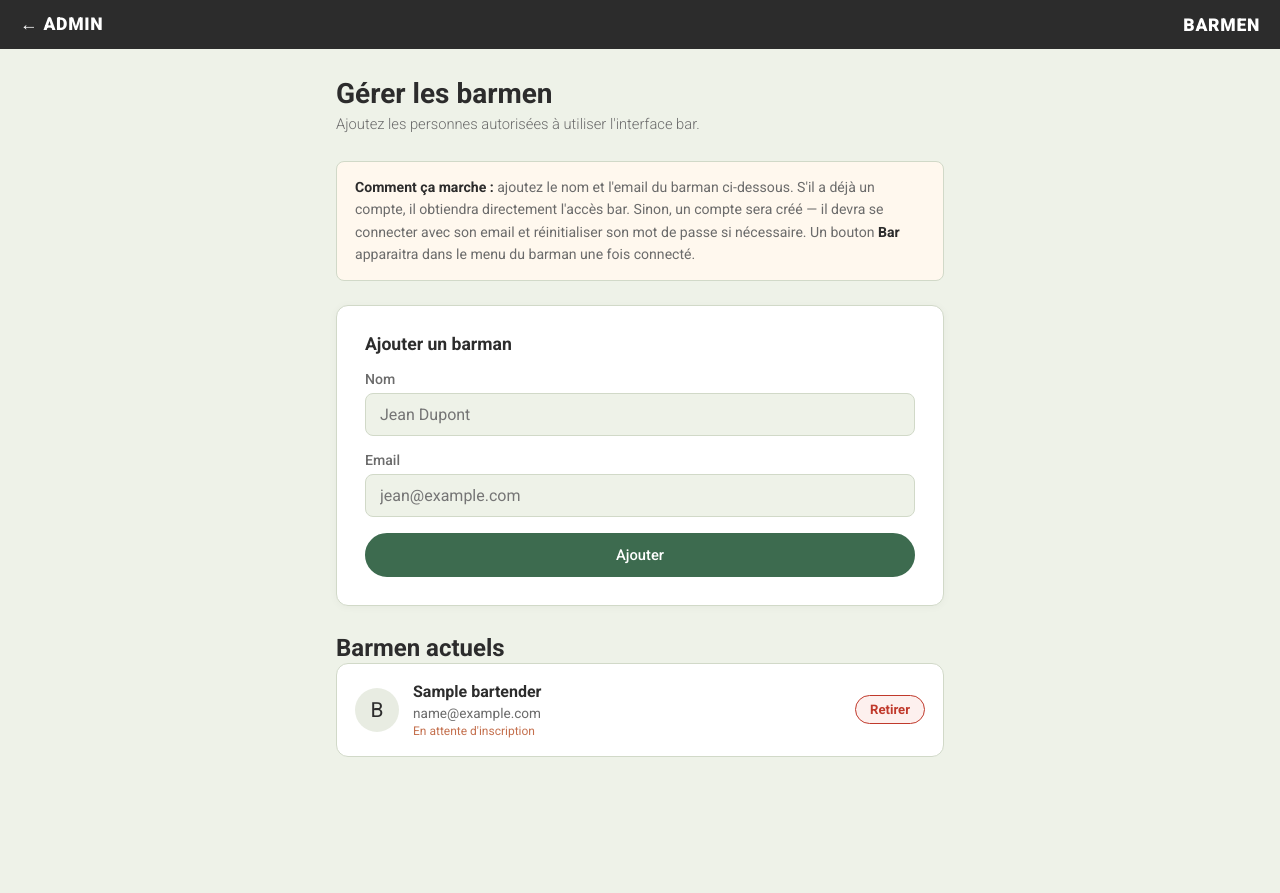
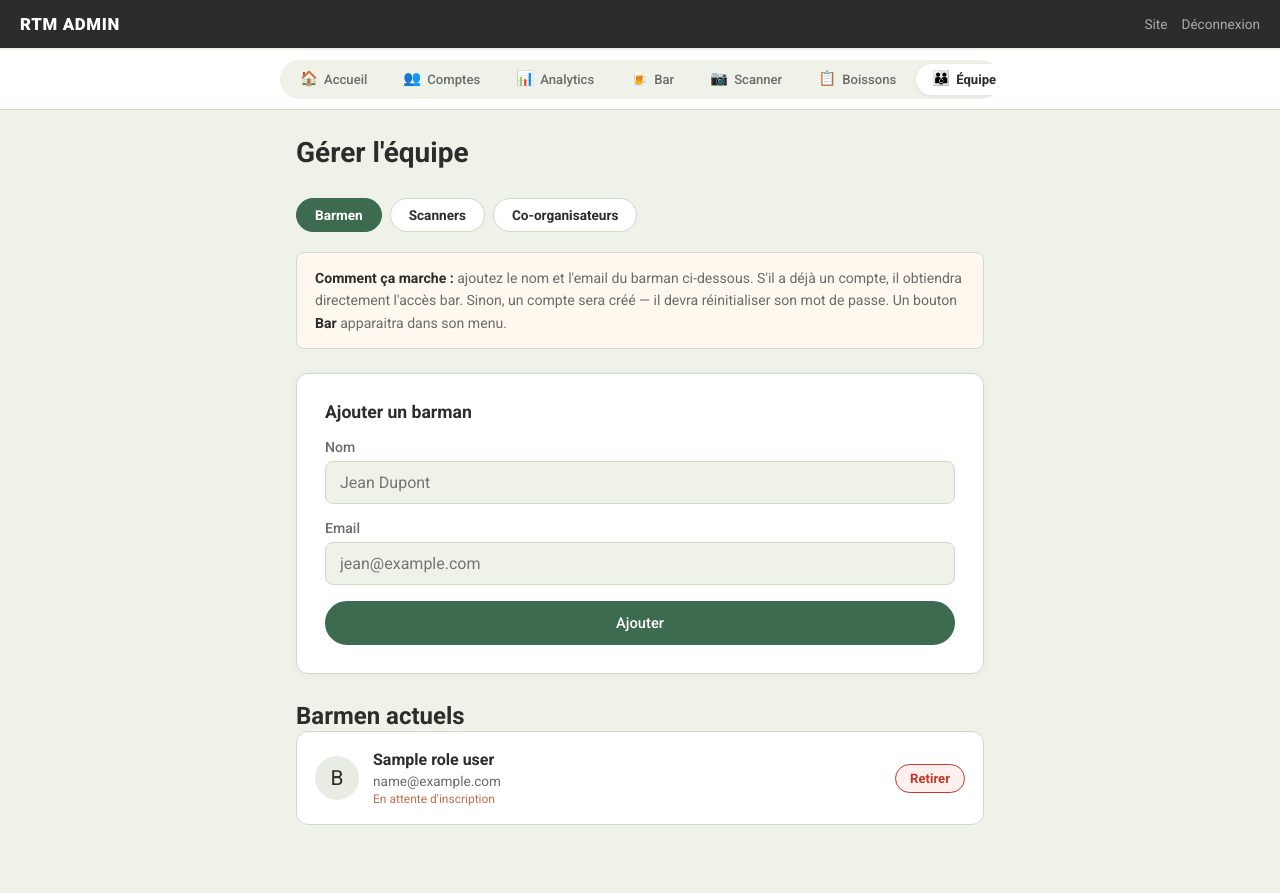
Before and after one commit to ApplegateCorp/SarciApp, a FastAPI app: template templates/admin/bartenders.html in a window 1280 px wide. Before the commit the page ends 757 px from the top, so only its background shows below. Run offline with FastAPI, Linux system fonts and the light colour scheme; the template is opened without the code that fills it: most values are stand-ins (such as "Sample title", 1, 10 or a date in 2020).

Commit message:
Add base_admin.html and all migrated admin templates
The base template and earlier migrations were missing from the previous
commit, causing 500 errors on deployed pages.

Co-Authored-By: Claude Opus 4.6 <noreply@anthropic.com>

```diff
--- a/templates/admin/bartenders.html
+++ b/templates/admin/bartenders.html
@@ -1,121 +1,80 @@
-<!DOCTYPE html>
-<html lang="fr">
-<head>
-  <meta charset="UTF-8" />
-  <meta name="viewport" content="width=device-width, initial-scale=1.0" />
-  <title>Barmen — RTM Admin</title>
-  <link rel="stylesheet" href="/static/css/style.css?v=2" />
+{% extends "admin/base_admin.html" %}
+{% set active_tab = "team" %}
+{% block title %}Barmen{% endblock %}
+
+{% block head %}
 <style>
-    .bartender-card {
-      background: var(--surface);
-      border: 1.5px solid var(--border);
-      border-radius: var(--radius);
-      padding: 18px;
-      margin-bottom: 12px;
-      display: flex;
-      align-items: center;
-      justify-content: space-between;
-      gap: 14px;
+  .role-card {
+    background: var(--surface); border: 1.5px solid var(--border); border-radius: var(--radius);
+    padding: 18px; margin-bottom: 12px; display: flex; align-items: center;
+    justify-content: space-between; gap: 14px;
   }
-    .bartender-info {
-      display: flex;
-      align-items: center;
-      gap: 14px;
-      flex: 1;
+  .role-info { display: flex; align-items: center; gap: 14px; flex: 1; }
+  .role-avatar {
+    width: 44px; height: 44px; border-radius: 50%; background: var(--surface2);
+    display: flex; align-items: center; justify-content: center; font-size: 1.3rem; flex-shrink: 0;
   }
-    .bartender-avatar {
-      width: 44px;
-      height: 44px;
-      border-radius: 50%;
-      background: var(--surface2);
-      display: flex;
-      align-items: center;
-      justify-content: center;
-      font-size: 1.3rem;
-      flex-shrink: 0;
-    }
-    .bartender-meta h3 {
-      font-size: 1rem;
-      margin: 0 0 2px;
-      font-family: 'Roboto', sans-serif;
-    }
-    .bartender-meta .email {
-      color: var(--text-muted);
-      font-size: 0.85rem;
-    }
-    .bartender-meta .status {
-      font-size: 0.75rem;
-      margin-top: 2px;
-    }
+  .role-meta h3 { font-size: 1rem; margin: 0 0 2px; font-family: 'Roboto', sans-serif; }
+  .role-meta .email { color: var(--text-muted); font-size: 0.85rem; }
+  .role-meta .status { font-size: 0.75rem; margin-top: 2px; }
   .status-registered { color: var(--success); }
   .status-pending { color: var(--orange); }
   .btn-remove {
-      padding: 6px 14px;
-      border-radius: 50px;
-      font-size: 0.82rem;
-      font-weight: 600;
-      cursor: pointer;
-      border: 1.5px solid var(--error);
-      background: #fdf0ee;
-      color: var(--error);
-      font-family: 'Roboto', sans-serif;
+    padding: 6px 14px; border-radius: 50px; font-size: 0.82rem; font-weight: 600;
+    cursor: pointer; border: 1.5px solid var(--error); background: #fdf0ee;
+    color: var(--error); font-family: 'Roboto', sans-serif;
   }
   .btn-remove:hover { background: var(--error); color: #fff; }
   .info-box {
-      background: #fff8ee;
-      border: 1.5px solid var(--border);
-      border-radius: var(--radius-sm);
-      padding: 14px 18px;
-      font-size: 0.88rem;
-      color: var(--text-muted);
-      margin-bottom: 24px;
-      line-height: 1.6;
+    background: #fff8ee; border: 1.5px solid var(--border); border-radius: var(--radius-sm);
+    padding: 14px 18px; font-size: 0.88rem; color: var(--text-muted); margin-bottom: 24px; line-height: 1.6;
   }
   .info-box strong { color: var(--text); }
+  .team-tabs { display: flex; gap: 8px; margin-bottom: 20px; }
+  .team-tab {
+    padding: 8px 18px; border-radius: 50px; font-size: 0.85rem; font-weight: 600;
+    border: 1.5px solid var(--border); background: var(--surface); color: var(--text);
+    text-decoration: none; transition: all 0.15s;
+  }
+  .team-tab:hover { border-color: var(--primary); color: var(--primary); text-decoration: none; }
+  .team-tab.active { background: var(--primary); color: #fff; border-color: var(--primary); }
 </style>
-</head>
-<body>
-  <nav class="navbar">
-    <a href="/admin/dashboard" class="nav-brand">&larr; Admin</a>
-    <span class="nav-brand">Barmen</span>
-  </nav>
+{% endblock %}
 
-  <main class="container">
+{% block content %}
 <div class="page-header">
-      <h1>G&eacute;rer les barmen</h1>
-      <p>Ajoutez les personnes autoris&eacute;es &agrave; utiliser l'interface bar.</p>
+  <h1>G&eacute;rer l'&eacute;quipe</h1>
+</div>
+
+<div class="team-tabs">
+  <a href="/admin/bartenders" class="team-tab active">Barmen</a>
+  <a href="/admin/scanners" class="team-tab">Scanners</a>
+  <a href="/admin/sub-admins" class="team-tab">Co-organisateurs</a>
 </div>
 
 <div class="info-box">
   <strong>Comment &ccedil;a marche :</strong> ajoutez le nom et l'email du barman ci-dessous.
   S'il a d&eacute;j&agrave; un compte, il obtiendra directement l'acc&egrave;s bar.
-      Sinon, un compte sera cr&eacute;&eacute; — il devra se connecter avec son email
-      et r&eacute;initialiser son mot de passe si n&eacute;cessaire.
-      Un bouton <strong>Bar</strong> apparaitra dans le menu du barman une fois connect&eacute;.
+  Sinon, un compte sera cr&eacute;&eacute; — il devra r&eacute;initialiser son mot de passe.
+  Un bouton <strong>Bar</strong> apparaitra dans son menu.
 </div>
 
-    <!-- Add bartender form -->
 <div class="card-form">
   <h2>Ajouter un barman</h2>
   <form method="post" action="/admin/bartenders/add">
-        <label>Nom
-          <input type="text" name="name" required placeholder="Jean Dupont" />
-        </label>
-        <label>Email
-          <input type="email" name="email" required placeholder="jean@example.com" />
-        </label>
+    <label>Nom <input type="text" name="name" required placeholder="Jean Dupont" /></label>
+    <label>Email <input type="email" name="email" required placeholder="jean@example.com" /></label>
     <button type="submit" class="btn-primary btn-full">Ajouter</button>
   </form>
 </div>
 
 <div style="margin-top: 28px;">
   <h2>Barmen actuels</h2>
-
-      {% for bt in bartenders %}
-      <div class="bartender-card">
-        <div class="bartender-info">
-          <div class="bartender-avatar">B</div>
-          <div class="bartender-meta">
+  {% for bt in role_users %}
+  <div class="role-card">
+    <div class="role-info">
+      <div class="role-avatar">B</div>
+      <div class="role-meta">
         <h3>{{ bt.name }}</h3>
         <span class="email">{{ bt.email }}</span>
         {% if bt.ticket_purchased or bt.is_admin %}
@@ -133,6 +92,4 @@
   <p style="color: #888; margin-top: 16px;">Aucun barman ajout&eacute;.</p>
   {% endfor %}
 </div>
-  </main>
-</body>
-</html>
+{% endblock %}
--- /dev/null
+++ b/templates/admin/base_admin.html
@@ -0,0 +1,145 @@
+<!DOCTYPE html>
+<html lang="fr">
+<head>
+  <meta charset="UTF-8" />
+  <meta name="viewport" content="width=device-width, initial-scale=1.0" />
+  <title>{% block title %}Admin{% endblock %} — RTM</title>
+  <link rel="stylesheet" href="/static/css/style.css?v=3" />
+  <style>
+    /* ── Admin pill nav ──────────────────────────────────── */
+    .admin-topbar {
+      display: flex;
+      align-items: center;
+      justify-content: space-between;
+      padding: 14px 20px;
+      background: var(--charcoal);
+      position: sticky;
+      top: 0;
+      z-index: 100;
+    }
+    .admin-topbar-brand {
+      font-family: 'Roboto', sans-serif;
+      font-weight: 900;
+      font-size: 1.05rem;
+      color: #fff;
+      text-decoration: none;
+      letter-spacing: 0.04em;
+      text-transform: uppercase;
+    }
+    .admin-topbar-brand:hover { color: #fff; text-decoration: none; }
+    .admin-topbar-right {
+      display: flex;
+      gap: 14px;
+      align-items: center;
+      font-size: 0.85rem;
+    }
+    .admin-topbar-right a { color: rgba(255,255,255,0.6); text-decoration: none; }
+    .admin-topbar-right a:hover { color: #fff; text-decoration: none; }
+
+    .pill-nav-wrapper {
+      background: var(--surface);
+      border-bottom: 1.5px solid var(--border);
+      padding: 10px 16px;
+      position: sticky;
+      top: 50px;
+      z-index: 99;
+    }
+    .pill-nav {
+      display: flex;
+      align-items: center;
+      gap: 4px;
+      max-width: 720px;
+      margin: 0 auto;
+      background: var(--bg);
+      border-radius: 50px;
+      padding: 4px;
+      overflow-x: auto;
+      -webkit-overflow-scrolling: touch;
+      scrollbar-width: none;
+    }
+    .pill-nav::-webkit-scrollbar { display: none; }
+    .pill-item {
+      display: flex;
+      align-items: center;
+      gap: 6px;
+      padding: 8px 16px;
+      border-radius: 50px;
+      font-size: 0.82rem;
+      font-weight: 500;
+      font-family: 'Roboto', sans-serif;
+      color: var(--text-muted);
+      text-decoration: none;
+      white-space: nowrap;
+      transition: all 0.18s;
+      cursor: pointer;
+    }
+    .pill-item:hover {
+      color: var(--text);
+      background: var(--surface2);
+      text-decoration: none;
+    }
+    .pill-item.active {
+      background: var(--surface);
+      color: var(--text);
+      font-weight: 600;
+      box-shadow: 0 1px 4px rgba(0,0,0,0.08);
+    }
+    .pill-icon {
+      font-size: 0.9rem;
+      line-height: 1;
+    }
+
+    @media (max-width: 600px) {
+      .pill-item { padding: 7px 12px; font-size: 0.78rem; }
+    }
+  </style>
+  {% block head %}{% endblock %}
+</head>
+<body>
+
+  <!-- Top bar -->
+  <div class="admin-topbar">
+    <a href="/admin/dashboard" class="admin-topbar-brand">RTM Admin</a>
+    <div class="admin-topbar-right">
+      <a href="/">Site</a>
+      <a href="/logout">D&eacute;connexion</a>
+    </div>
+  </div>
+
+  <!-- Pill navigation -->
+  <div class="pill-nav-wrapper">
+    <nav class="pill-nav">
+      <a href="/admin/dashboard" class="pill-item {% if active_tab == 'dashboard' %}active{% endif %}">
+        <span class="pill-icon">&#x1F3E0;</span> Accueil
+      </a>
+      <a href="/admin/accounts" class="pill-item {% if active_tab == 'accounts' %}active{% endif %}">
+        <span class="pill-icon">&#x1F465;</span> Comptes
+      </a>
+      <a href="/admin/analytics" class="pill-item {% if active_tab == 'analytics' %}active{% endif %}">
+        <span class="pill-icon">&#x1F4CA;</span> Analytics
+      </a>
+      <a href="/admin/bar" class="pill-item {% if active_tab == 'bar' %}active{% endif %}">
+        <span class="pill-icon">&#x1F37A;</span> Bar
+      </a>
+      <a href="/admin/entry" class="pill-item {% if active_tab == 'entry' %}active{% endif %}">
+        <span class="pill-icon">&#x1F4F7;</span> Scanner
+      </a>
+      <a href="/admin/drinks" class="pill-item {% if active_tab == 'drinks' %}active{% endif %}">
+        <span class="pill-icon">&#x1F4CB;</span> Boissons
+      </a>
+      <a href="/admin/bartenders" class="pill-item {% if active_tab == 'team' %}active{% endif %}">
+        <span class="pill-icon">&#x1F46A;</span> &Eacute;quipe
+      </a>
+      <a href="/admin/fix-transactions" class="pill-item {% if active_tab == 'tools' %}active{% endif %}">
+        <span class="pill-icon">&#x1F527;</span> Outils
+      </a>
+    </nav>
+  </div>
+
+  <main class="container" style="max-width:{% block max_width %}720px{% endblock %};">
+    {% block content %}{% endblock %}
+  </main>
+
+  {% block scripts %}{% endblock %}
+</body>
+</html>
```
Also changed, not shown: templates/admin/accounts.html (+24 -42 lines), templates/admin/analytics.html (+21 -45 lines), templates/admin/dashboard.html (+6 -50 lines), templates/admin/drinks.html (+34 -98 lines), templates/admin/scanners.html (+25 -20 lines). Lines whose indentation alone changed are shown as unchanged.
